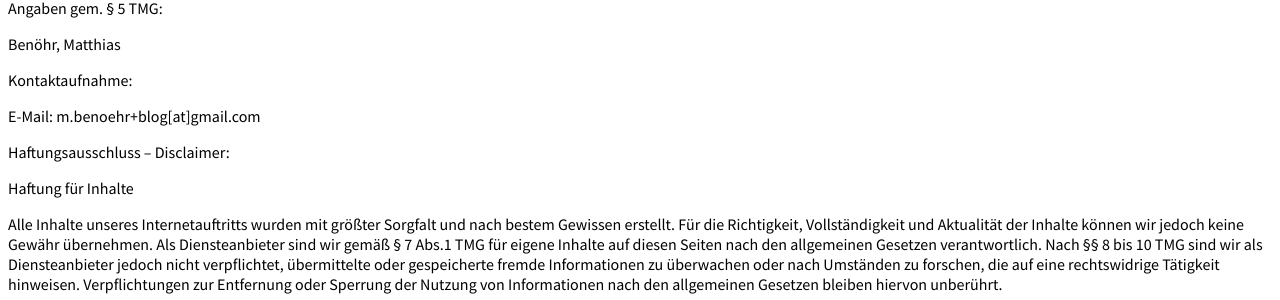
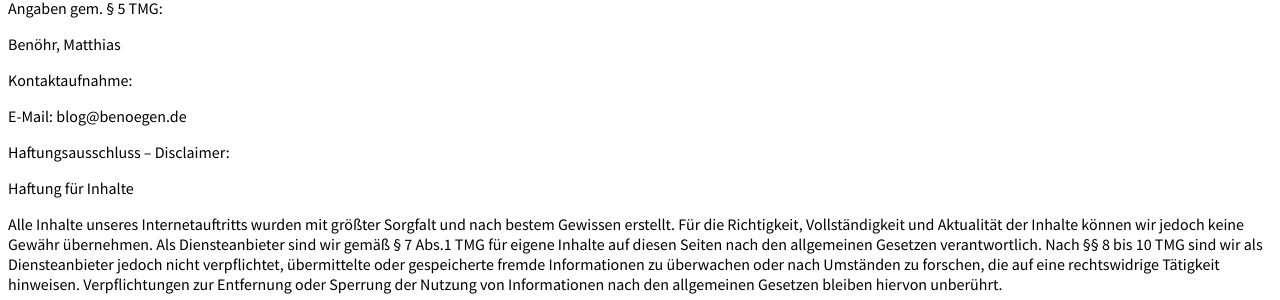
Before and after one commit to benoegen/benoegen.github.io, a Jekyll site: the page built from about.md, in a window 1280 px wide. Shown: the part 250-550 px from the top of the page. Built offline with Jekyll 4.4.1, drawn with Linux system fonts in a browser that asks for light colours.

Commit message:
post ecouleur released

```diff
--- a/about.md
+++ b/about.md
@@ -11,7 +11,7 @@ Benöhr, Matthias
 
 Kontaktaufnahme:
 
-E-Mail: m.benoehr+blog[at]gmail.com
+E-Mail: blog@benoegen.de
 
 
 Haftungsausschluss – Disclaimer:
```
Also changed, not shown: _posts/2022-04-29-ecouleur.md (renamed from _drafts/ecouleur.md).
